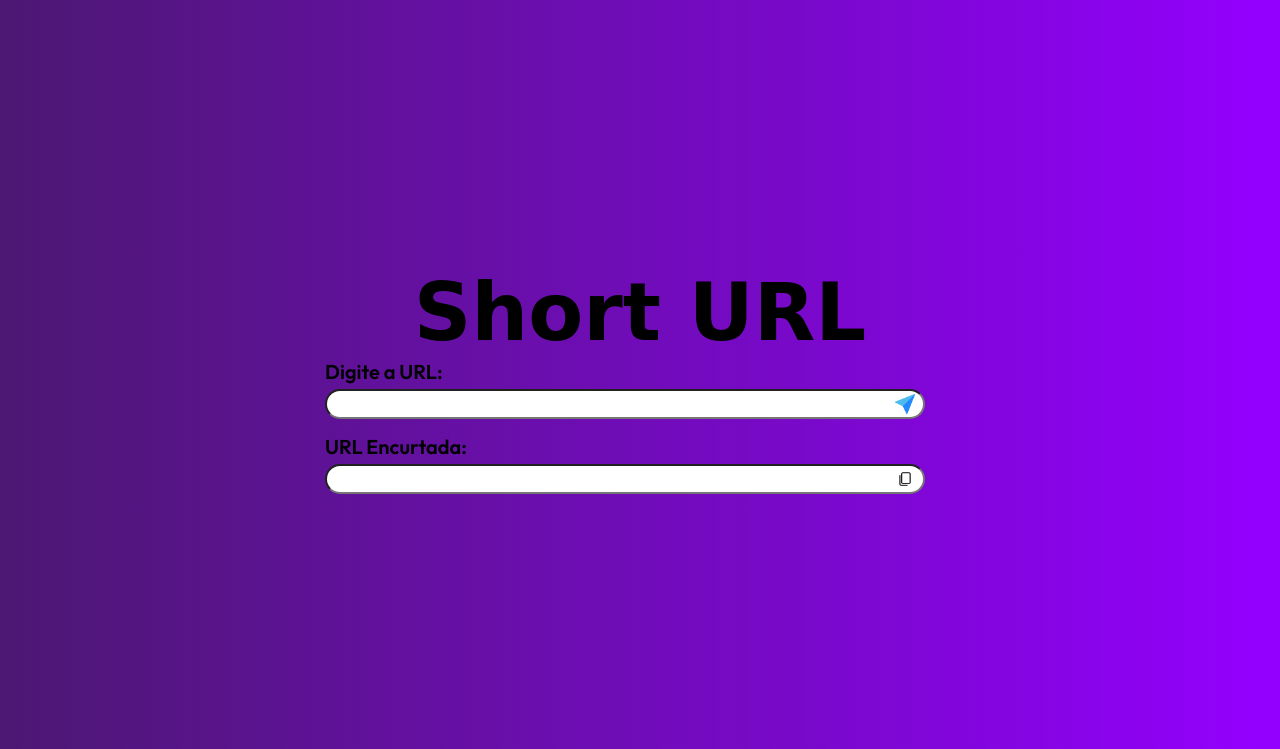
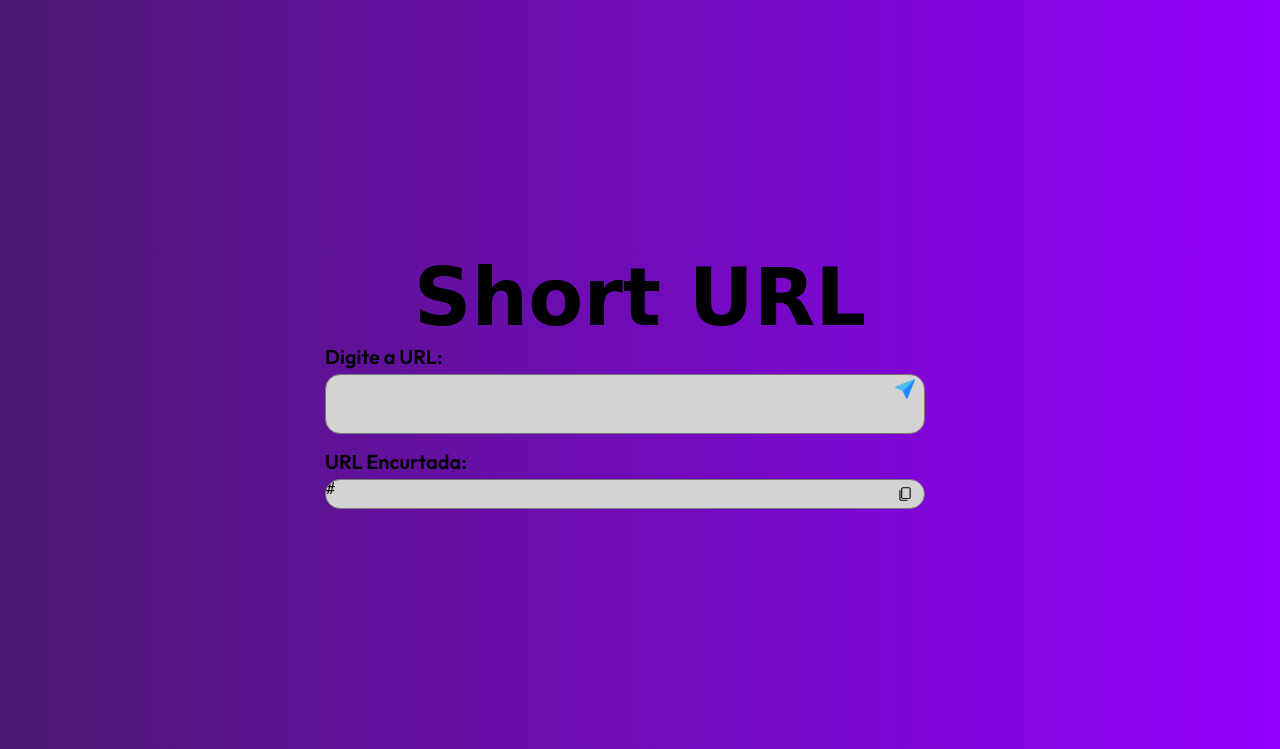
Before and after one commit to pyth0n1c0/Encurtador-URL, a Flask app: template templates/index.html in a window 1280 px wide. Shown: the top 749 px of the page. Run offline with Flask 2, Linux system fonts and the light colour scheme; the template is opened without the code that fills it: most values are stand-ins (such as "Sample title", 1, 10 or a date in 2020); parts of the project's set-up code (start-up, migrations or seed data) failed here and were passed over; some web fonts are replaced.

Commit message:
add JS dinâmico

```diff
--- a/app.py
+++ b/app.py
@@ -1,10 +1,17 @@
-from flask import Flask, render_template, request
+from flask import Flask, render_template, request, redirect
 from flask_sqlalchemy import SQLAlchemy
 from os import path, getcwd
 from secrets import token_urlsafe
 from random import randint
-# API
 
+# Cadastrar URL_encurtada no DB -> CHECK
+# Retornar a URL encurtada -> CHECK
+# Lógica front-end do icon de copy e ENTER=submit ->CHECK
+# Construir lógica de redirecionamento das URLs
+# Deploy e configurações extras
+# v2.0
+#	API
+#	Estatísticas de URL
 db = SQLAlchemy()
 DB_NAME = 'storage.db'
 
@@ -13,9 +20,9 @@
 		with app.app_context():
 			db.create_all()
 
-def __generate_shortened_url():
+def __generate_shortened_url_code():
 	# Calcular número possível de URLs
-	len_url = randint(4, 10)
+	len_url = randint(4, 6)
 	random_url = token_urlsafe(len_url)
 	return random_url
 
@@ -33,17 +40,22 @@
 		if request.method == 'POST':
 			if request.form.get('url_original'):
 				url_original = request.form.get('url_original')
-				url_encurtada = __generate_shortened_url()
-
-				nova_url = URLs(url_original=url_original, url_encurtada=url_encurtada)
+				codigo_url_encurtada = __generate_shortened_url_code()
+				url_encurtada = f'http://localhost/' + codigo_url_encurtada
+				nova_url = URLs(url_original=url_original, codigo_url_encurtada=codigo_url_encurtada)
 				db.session.add(nova_url)
 				db.session.commit()
 
-				print('URL ->', url_original)
-				print('URL Object ->', nova_url)
-
+				return render_template('index.html', url_encurtada=url_encurtada)
 		return render_template('index.html')
 
+	@app.route('/<url_code>')
+	def redirect_url(url_code):
+		print('URL CODE ->', url_code)
+		#url = User.query.filter_by(codigo_url_encurtada=url_code).first()
+		#print('URL Object ->', url)
+		#print('REDIRECT ->', url.url_original)
+		#redirect(url.url_original)
 
 	@app.route("/url/")
 	def url_detail():
--- a/models.py
+++ b/models.py
@@ -6,7 +6,7 @@
 
 	id = db.Column(db.Integer, primary_key=True)
 	url_original = db.Column(db.Text)
-	url_encurtada = db.Column(db.String(100) ,unique=True)
+	codigo_url_encurtada = db.Column(db.String(100) ,unique=True)
 
 	def __repr__(self):
-		return f'<URL {self.id} {self.url_encurtada} >'
+		return f'<URL {self.id} - {self.codigo_url_encurtada}>'
--- a/static/styles.css
+++ b/static/styles.css
@@ -24,10 +24,26 @@
 	font-size: 20px;
 }
 
-input {
+textarea {
+	background: lightgray;
+	font-size: 15px;
+	resize: none;
+}
+
+textarea:focus {
+	outline: 0;
+}
+
+.input-data textarea {
+	width: 600px;
+	height: 60px;
+	border-radius: 15px;
+}
+
+.output-data textarea {
 	width: 600px;
 	height: 30px;
-	border-radius: 20px;
+	border-radius: 15px;
 }
 
 .input-data, .output-data {
--- a/templates/detail.html
+++ b/templates/detail.html
@@ -6,6 +6,7 @@
 	<title>TESTE</title>
 </head>
 <body>
+	<h1 align="center">URLs</h1>
 	<ul>
 		{% for data in urls%}
 			<li>{{data}}</li>
--- a/templates/index.html
+++ b/templates/index.html
@@ -12,20 +12,31 @@
 	<form id="input-form" action="" method="POST">
 		<label for="url_original">Digite a URL:<label>
 		<div class="input-data">
-			<input id="url_original" name="url_original" type="text">
-			<img src=" {{ url_for('static', filename='send-icon.png') }}" onclick="submitForm()">
-		</div>
-			<label for="url_encurtada">URL Encurtada:</label>
-		<div class="output-data">
-			<input id="url_encurtada" name="url_encurtada" type="text">
-			<img src=" {{ url_for('static', filename='copy-icon.png') }}">
+			<textarea id="url_original" name="url_original" required></textarea>
+			<img id="send-input" src=" {{ url_for('static', filename='send-icon.png') }}" onclick="submitForm()">
 		</div>
 	</form>
+		<label for="url_encurtada">URL Encurtada:</label>
+		<div class="output-data">
+			<textarea id="url_encurtada" name="url_encurtada">{{url_encurtada}}</textarea>
+			<img src=" {{ url_for('static', filename='copy-icon.png') }}" onclick="copiarTexto()">
+		</div>
 	<script>
 		function submitForm() {
         	let form = document.getElementById("input-form");
        		form.submit();
     	}
+
+    	function copiarTexto(){
+			navigator.clipboard.writeText(document.getElementById('url_encurtada').value);
+		};
+
+		var input = document.getElementById("input-form");
+		input.addEventListener("keyup", function(event) {
+        if (event.keyCode === 13) {
+        	event.preventDefault();
+            document.getElementById("send-input").click();
+        } });
 	</script>
 </body>
 </html>
```
Also changed, not shown: static/copy-icon.png, static/favicon.png, static/send-icon.png.
